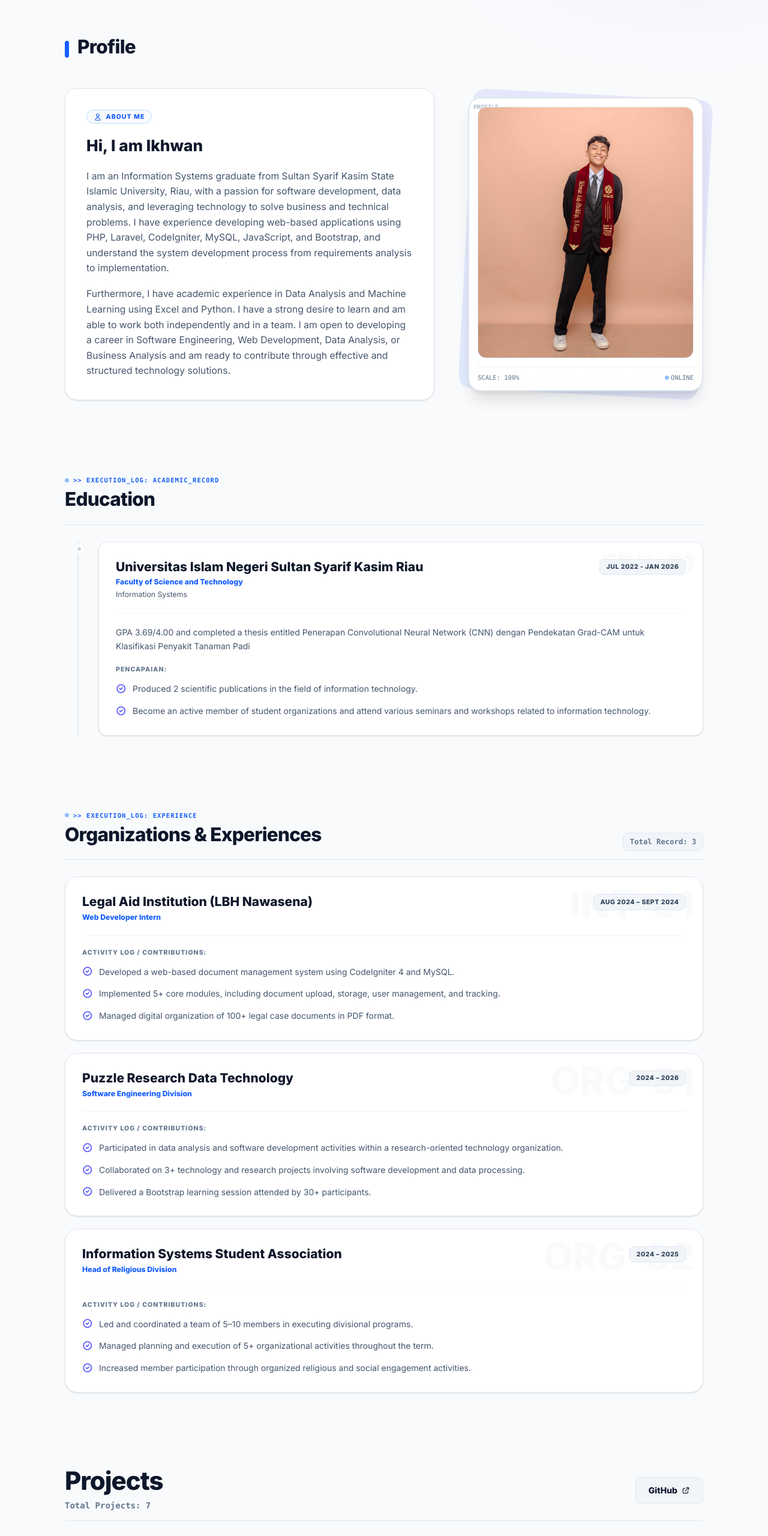
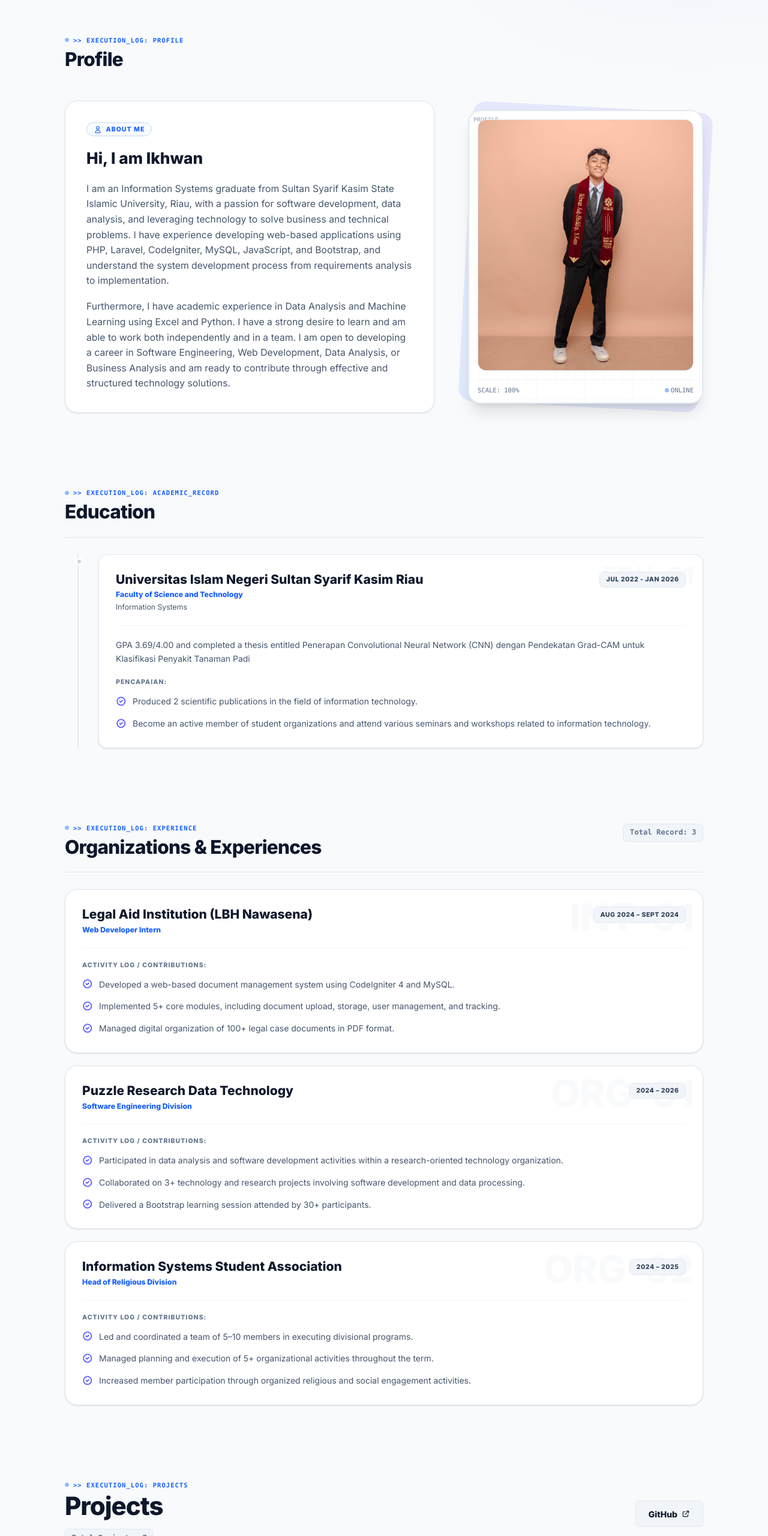
Before and after one commit to ikhwanshiddiqi/ikhwan.porto, a website built with Vite: page index.html in a window 1280 px wide. Shown: the part 1016-3576 px from the top of the page at 60% size. Built offline with nearby package versions, Linux system fonts and the light colour scheme.

Commit message:
edit some style

```diff
--- a/index.html
+++ b/index.html
@@ -391,11 +391,17 @@
     <!-- SECTION: TENTANG SAYA (FULL PROFILE SECTION) -->
     <section id="tentang"
       class="py-28 max-w-7xl mx-auto px-4 sm:px-6 lg:px-8 relative z-10 min-h-[80vh] flex flex-col justify-center">
-      <div class="mb-12 flex items-center gap-4">
-        <div class="w-2 h-8 bg-blue-600 rounded-full"></div>
-        <h2 class="text-3xl md:text-4xl font-black text-slate-900 dark:text-white tracking-tight">
-          Profile
-        </h2>
+      <div class="mb-12">
+        <div>
+          <span
+            class="text-blue-600 dark:text-blue-400 font-bold text-xs uppercase tracking-widest mb-2 font-mono flex items-center gap-2">
+            <span class="w-2 h-2 bg-blue-500 rounded-full animate-pulse"></span>
+            >> Execution_Log: Profile
+          </span>
+          <h2 class="text-3xl md:text-4xl font-black text-slate-900 dark:text-white tracking-tight">
+            Profile
+          </h2>
+        </div>
       </div>
 
       <div class="flex flex-col lg:flex-row gap-16 items-center">
@@ -642,7 +648,7 @@
           </h2>
         </div>
         <div
-          class="text-sm font-mono text-slate-500 font-bold bg-slate-100 dark:bg-slate-900 px-3 py-1.5 rounded-lg border border-slate-200 dark:border-slate-800">
+          class="text-sm font-mono text-slate-500 font-bold bg-slate-100 dark:bg-slate-900 px-3 py-1.5 rounded-lg border border-slate-200 dark:border-slate-800 self-start inline-flex shrink-0">
           Total Record: 3
         </div>
       </div>
@@ -753,10 +759,16 @@
       <div
         class="mb-8 flex flex-row items-center justify-between gap-6 border-b border-slate-200 dark:border-slate-800 pb-4">
         <div class="flex-1">
+          <span
+            class="text-blue-600 dark:text-blue-400 font-bold text-xs uppercase tracking-widest mb-2 font-mono flex items-center gap-2">
+            <span class="w-2 h-2 bg-blue-500 rounded-full animate-pulse"></span>
+            >> Execution_Log: Projects
+          </span>
           <h2 class="text-4xl md:text-5xl font-black text-slate-900 dark:text-white tracking-tight">
             Projects
           </h2>
-          <p class="text-slate-500 font-bold mt-2 font-mono">
+          <p
+            class="text-slate-500 text-sm font-bold mt-2 font-mono self-start inline-flex shrink-0 bg-slate-100 dark:bg-slate-900 px-3 py-1.5 rounded-lg border border-slate-200 dark:border-slate-800">
             Total Projects: 7
           </p>
         </div>
@@ -975,7 +987,7 @@
 
         <!-- Dynamic Counter -->
         <div
-          class="text-sm font-mono text-slate-500 dark:text-slate-400 font-bold bg-slate-100 dark:bg-slate-900 px-3 py-1.5 rounded-lg border border-slate-200 dark:border-slate-800 shrink-0">
+          class="text-sm font-mono text-slate-500 dark:text-slate-400 font-bold bg-slate-100 dark:bg-slate-900 px-3 py-1.5 rounded-lg border border-slate-200 dark:border-slate-800 self-start inline-flex shrink-0">
           Verified:
           <span x-text="daftarSertifikat.length"></span>
         </div>
@@ -1096,7 +1108,7 @@
           <span
             class="inline-flex items-center gap-2 bg-slate-800 border border-slate-700 text-green-400 px-4 py-1.5 rounded-full text-xs font-mono mb-8">
             <span class="w-2 h-2 bg-green-400 rounded-full animate-ping"></span>
-            Menunggu Koneksi...
+            Waiting for your message...
           </span>
 
           <h2 class="text-4xl md:text-5xl font-black text-white mb-6">
```
